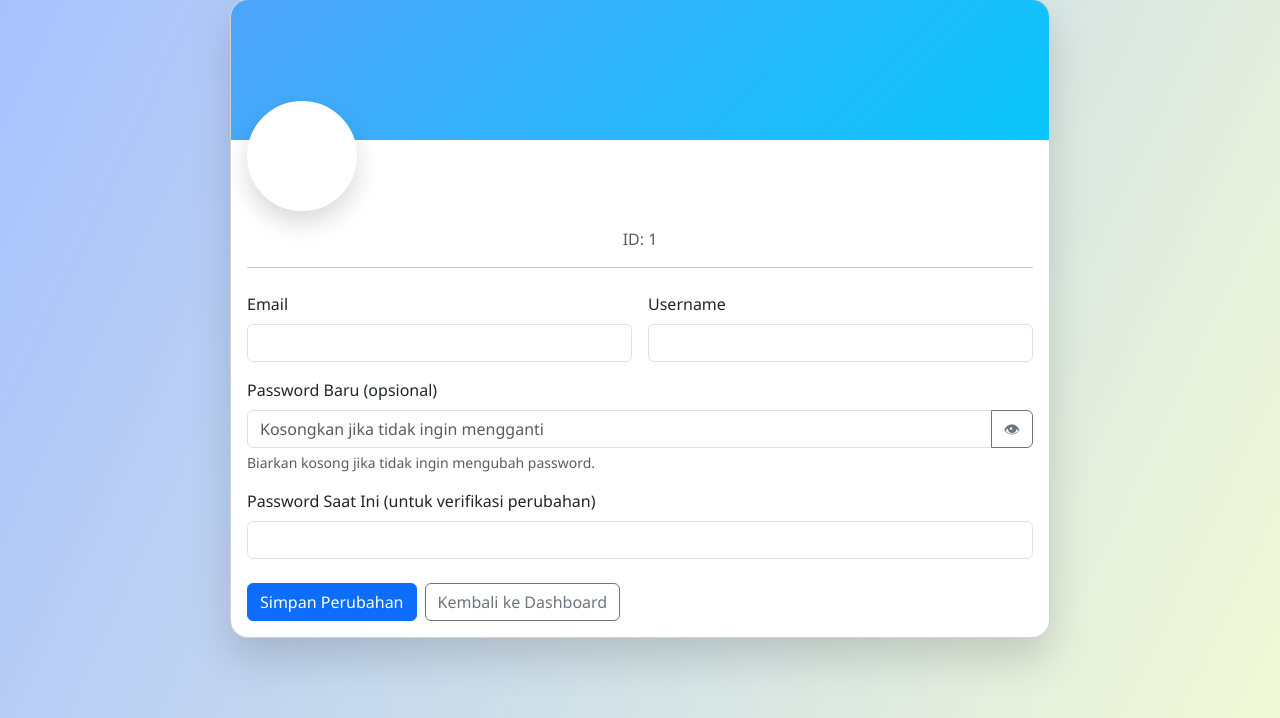
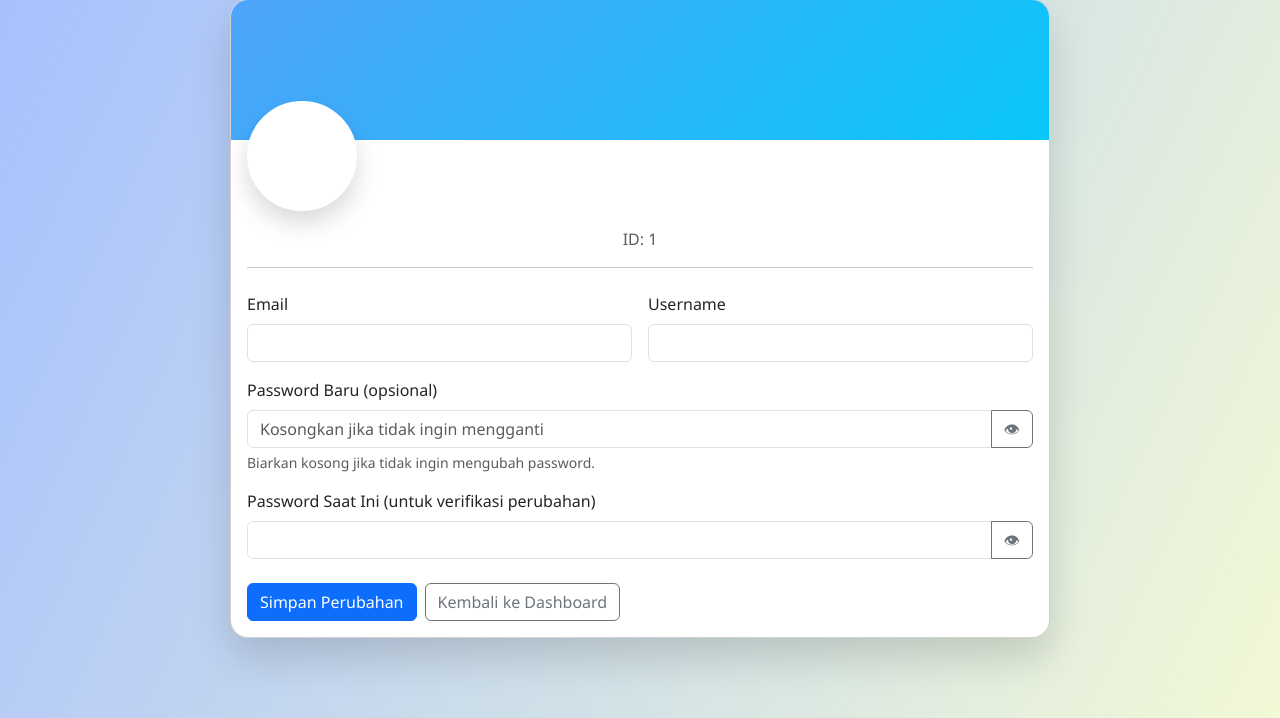
Before and after one commit to Fardiioz/My-project, a PHP site: page /Profile.php in a window 1280 px wide. Shown: the part 82-800 px from the top of the page. Run offline with PHP 8.4, Linux system fonts and the light colour scheme; the visitor is signed in with stand-in values (Sample User, id 1); data that the repository does not hold is empty.

Commit message:
Update Profile.php

```diff
--- a/bukutamu/admin/Profile.php
+++ b/bukutamu/admin/Profile.php
@@ -186,7 +186,10 @@ if ($_SERVER['REQUEST_METHOD'] === 'POST') {
         </div>
         <div class="col-md-12">
           <label for="current_password" class="form-label">Password Saat Ini (untuk verifikasi perubahan)</label>
-          <input type="password" name="current_password" class="form-control" required>
+          <div class="input-group">
+            <input type="password" name="current_password" class="form-control" id="current_password" required>
+            <button class="btn btn-outline-secondary" type="button" id="toggleCurrentPass">👁</button>
+          </div>
         </div>
       </div>
 
@@ -206,6 +209,14 @@ toggleBtn.addEventListener('click', () => {
   passInput.type = type;
   toggleBtn.textContent = type === 'password' ? '👁' : '🙈';
 });
+
+const toggleCurrentBtn = document.getElementById('toggleCurrentPass');
+const currentPassInput = document.getElementById('current_password');
+toggleCurrentBtn.addEventListener('click', () => {
+  const type = currentPassInput.type === 'password' ? 'text' : 'password';
+  currentPassInput.type = type;
+  toggleCurrentBtn.textContent = type === 'password' ? '👁' : '🙈';
+});
 </script>
 
 </body>
```
